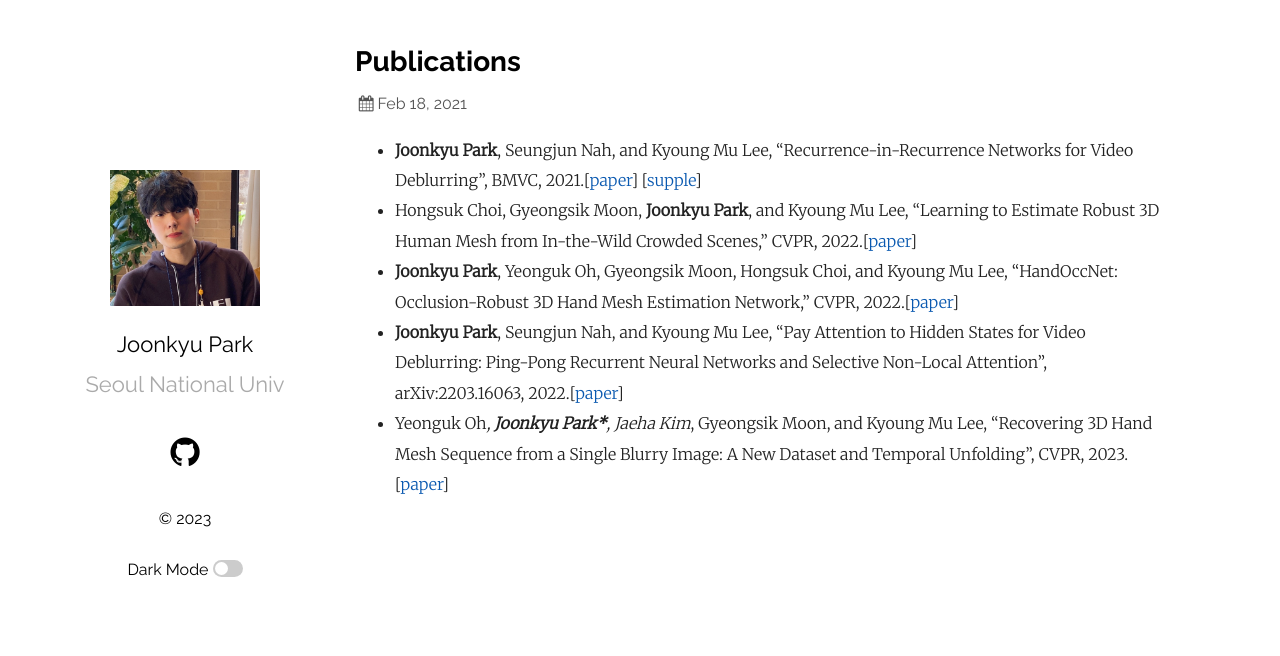
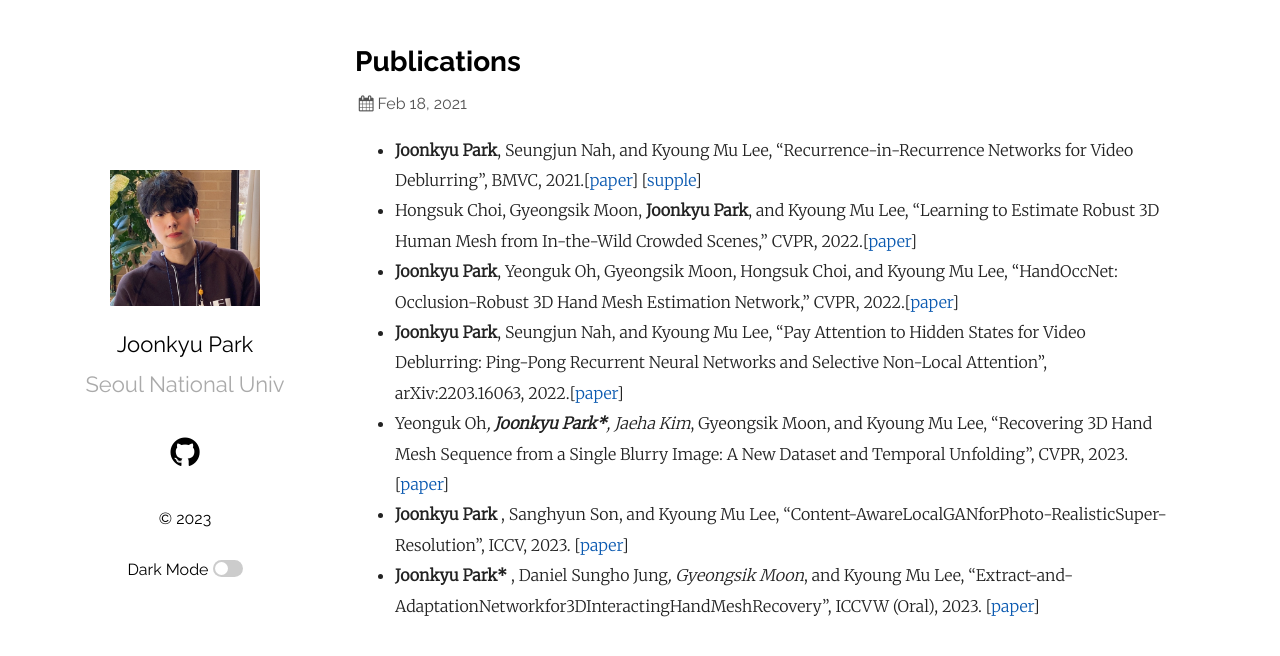
Before and after one commit to jkpark0825/jkpark0825_2.github.io, a Jekyll site: the page built from _posts/2021-10-18-welcome-to-jekyll.markdown, in a window 1280 px wide. Shown: the top 656 px of the page. Built offline with Jekyll 4.4.1, drawn with Linux system fonts in a browser that asks for light colours.

Commit message:
Update 2021-10-18-welcome-to-jekyll.markdown

```diff
--- a/_posts/2021-10-18-welcome-to-jekyll.markdown
+++ b/_posts/2021-10-18-welcome-to-jekyll.markdown
@@ -9,6 +9,9 @@ date:   2021-02-18 14:59:54 +0900
 - <strong>Joonkyu Park</strong>, Seungjun Nah, and Kyoung Mu Lee, "Pay Attention to Hidden States for Video Deblurring: Ping-Pong Recurrent Neural Networks and Selective Non-Local Attention", arXiv:2203.16063, 2022.[[paper](https://arxiv.org/abs/2203.16063)]
 - Yeonguk Oh*, <strong>Joonkyu Park*</strong>, Jaeha Kim*, Gyeongsik Moon, and Kyoung Mu Lee, "Recovering 3D Hand Mesh Sequence from a Single Blurry Image:
 A New Dataset and Temporal Unfolding", CVPR, 2023. [[paper](https://arxiv.org/pdf/2303.15417.pdf)]
+- <strong>Joonkyu Park </strong>, Sanghyun Son, and Kyoung Mu Lee, "Content-AwareLocalGANforPhoto-RealisticSuper-Resolution", ICCV, 2023. [[paper](https://openaccess.thecvf.com/content/ICCV2023/papers/Park_Content-Aware_Local_GAN_for_Photo-Realistic_Super-Resolution_ICCV_2023_paper.pdf)]
+- <strong>Joonkyu Park* </strong>, Daniel Sungho Jung*, Gyeongsik Moon*, and Kyoung Mu Lee, "Extract-and-AdaptationNetworkfor3DInteractingHandMeshRecovery", ICCVW (Oral), 2023. [[paper](https://openaccess.thecvf.com/content/ICCV2023W/CV4Metaverse/papers/Park_Extract-and-Adaptation_Network_for_3D_Interacting_Hand_Mesh_Recovery_ICCVW_2023_paper.pdf)]
+
 
 [jekyll-docs]: http://jekyllrb.com/docs/home
 [jekyll-gh]:   https://github.com/jekyll/jekyll
```
